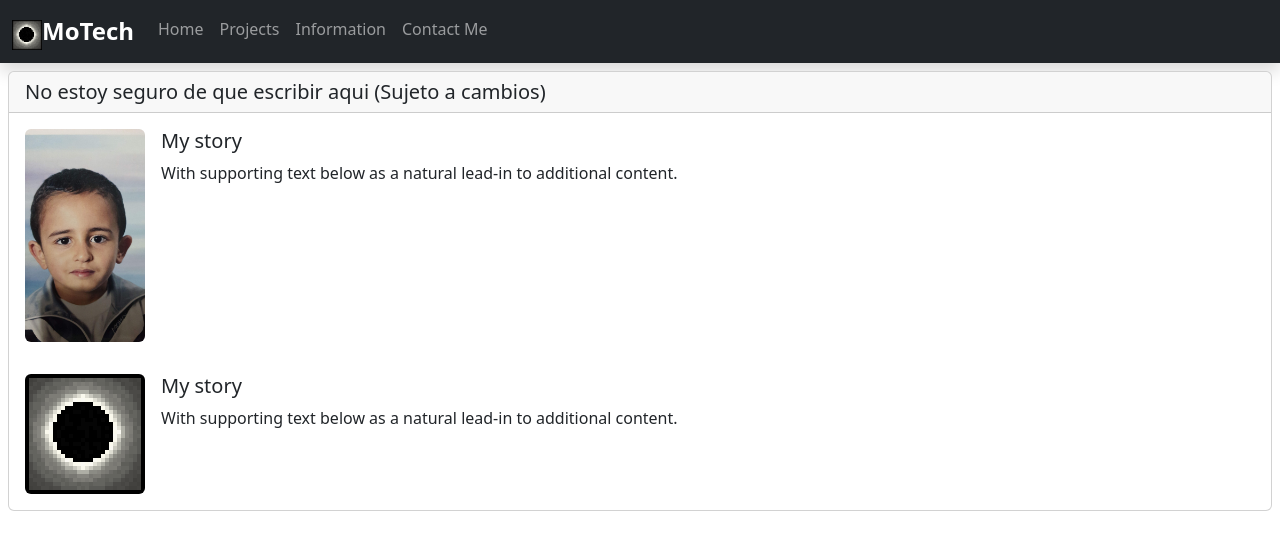
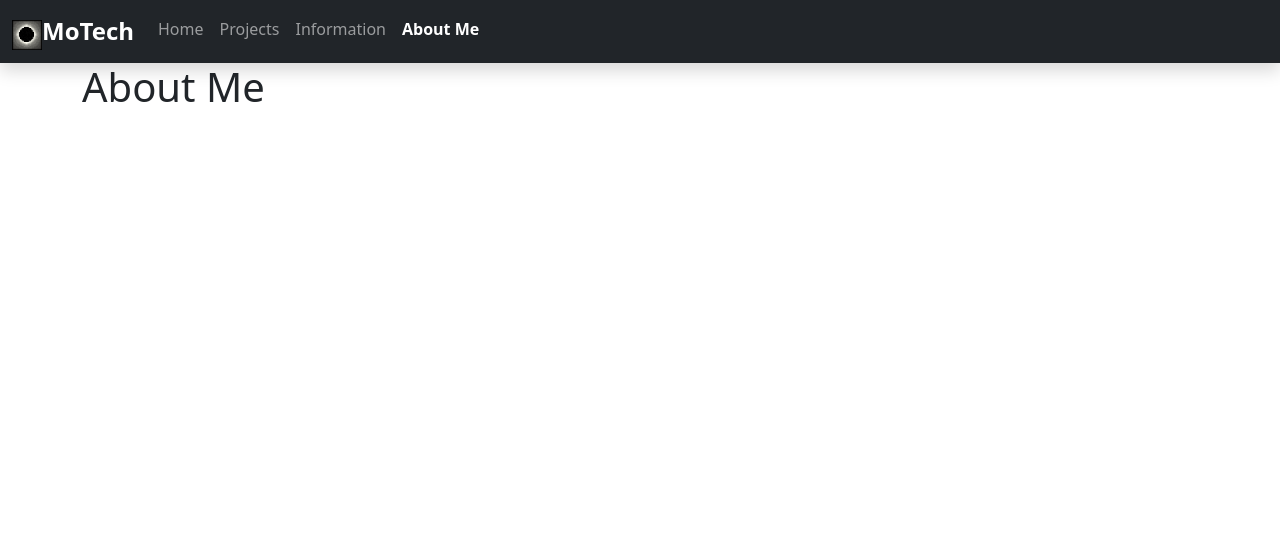
Before and after one commit to Mohamed-git-TJ/mo-tech, a React (Vite) app: page /aboutme in a window 1280 px wide. Shown: the top 550 px of the page. Built offline with nearby package versions, Linux system fonts and the light colour scheme.

Commit message:
NavBar improvements and Routing implementation

```diff
--- a/package.json
+++ b/package.json
@@ -14,7 +14,8 @@
     "jquery": "^3.7.1",
     "popper.js": "^1.16.1",
     "react": "^18.3.1",
-    "react-dom": "^18.3.1"
+    "react-dom": "^18.3.1",
+    "react-router-dom": "^6.27.0"
   },
   "devDependencies": {
     "@eslint/js": "^9.11.1",
--- a/src/App.tsx
+++ b/src/App.tsx
@@ -1,18 +1,29 @@
 import NavBar from "./components/NavBar";
-import MainCard from "./components/MainCard";
+// import MainCard from "./components/MainCard";
 import "bootstrap/dist/css/bootstrap.css";
 import "bootstrap/dist/js/bootstrap.bundle.min.js";
-import imagePath from "./assets/eclipse.png";
-import imagePath1 from "./assets/mohamedColegio.jpg";
+import Projects from "./pages/Projects";
+import Information from "./pages/Information";
+import AboutMe from "./pages/AboutMe";
+import Home from "./pages/Home";
+import { Route, Routes } from "react-router-dom";
 
 // (importar logo en el futuro) import imagePath from ''
+// let items = ["Home", "Projects", "Information", "Contact Me"];
+//<MainCard imgSrcPath={imagePath1} imgSrcPath1={imagePath}></MainCard>;
 function App() {
-  let items = ["Home", "Projects", "Information", "Contact Me"];
   return (
-    <div>
-      <NavBar companyName="MoTech" imgSrcPath={imagePath} navItems={items} />
-      <MainCard imgSrcPath={imagePath1} imgSrcPath1={imagePath}></MainCard>
-    </div>
+    <>
+      <NavBar />
+      <div className="container">
+        <Routes>
+          <Route path="/" element={<Home />} />
+          <Route path="/projects" element={<Projects />} />
+          <Route path="/information" element={<Information />} />
+          <Route path="/aboutme" element={<AboutMe />} />
+        </Routes>
+      </div>
+    </>
   );
 }
 
--- a/src/components/NavBar.tsx
+++ b/src/components/NavBar.tsx
@@ -1,28 +1,36 @@
 import "bootstrap/dist/css/bootstrap.css";
 import "bootstrap/dist/css/bootstrap.min.css";
-import { useState } from "react";
+import imagePath from "../assets/eclipse.png";
+import { Link, useMatch, useResolvedPath } from "react-router-dom";
+// import { useState } from "react";
 
-interface NavBarProps {
-  companyName: string;
-  imgSrcPath: string;
-  navItems: string[];
-}
+// interface NavBarProps {
+//   companyName: string;
+//   imgSrcPath: string;
+//   navItems: string[];
+// }
 
-function NavBar({ companyName, imgSrcPath, navItems }: NavBarProps) {
-  const [selectedIndex, setSelectedIndex] = useState(-1);
+type CustomLinkProps = {
+  className: string;
+  to: string;
+  children: React.ReactNode;
+};
+
+function NavBar() {
+  //const [selectedIndex, setSelectedIndex] = useState(-1);
   return (
     <nav className="navbar navbar-expand-md navbar-dark bg-dark shadow">
       <div className="container-fluid">
-        <a className="navbar-brand" href="/">
+        <Link className="navbar-brand" to="/">
           <img
-            src={imgSrcPath}
+            src={imagePath}
             width="30"
             height="30"
             className="d-inline-block align-center"
             alt=""
           />
-          <span className="fw-bolder fs-4">{companyName}</span>
-        </a>
+          <span className="fw-bolder fs-4">MoTech</span>
+        </Link>
         <button
           className="navbar-toggler"
           type="button"
@@ -43,24 +51,21 @@ function NavBar({ companyName, imgSrcPath, navItems }: NavBarProps) {
           id="navbarSupportedContent"
         >
           <ul className="navbar-nav me-auto mb-2 mb-md-1">
-            {navItems.map((items, index) => (
-              <li
-                key={items}
-                className="nav-item"
-                onClick={() => setSelectedIndex(index)}
-              >
-                <a
-                  className={
-                    selectedIndex == index
-                      ? "nav-link active fw-bold"
-                      : "nav-link"
-                  }
-                  href="#"
-                >
-                  {items}
-                </a>
-              </li>
-            ))}
+            <CustomLink className="" to="/">
+              Home
+            </CustomLink>
+
+            <CustomLink className="" to="/projects">
+              Projects
+            </CustomLink>
+
+            <CustomLink className="" to="/information">
+              Information
+            </CustomLink>
+
+            <CustomLink className="" to="/aboutme">
+              About Me
+            </CustomLink>
           </ul>
         </div>
       </div>
@@ -68,4 +73,20 @@ function NavBar({ companyName, imgSrcPath, navItems }: NavBarProps) {
   );
 }
 
+function CustomLink({ className, to, children, ...props }: CustomLinkProps) {
+  const resolvedPath = useResolvedPath(to);
+  const isActive = useMatch({ path: resolvedPath.pathname, end: true });
+  return (
+    <li>
+      <Link
+        className={isActive ? "nav-link fw-bold active" : "nav-link"}
+        to={to}
+        {...props}
+      >
+        {children}
+      </Link>
+    </li>
+  );
+}
+
 export default NavBar;
--- a/src/main.tsx
+++ b/src/main.tsx
@@ -1,9 +1,12 @@
 import { StrictMode } from "react";
 import { createRoot } from "react-dom/client";
 import App from "./App.tsx";
+import { BrowserRouter } from "react-router-dom";
 
 createRoot(document.getElementById("root")!).render(
   <StrictMode>
-    <App />
+    <BrowserRouter>
+      <App />
+    </BrowserRouter>
   </StrictMode>
 );
--- /dev/null
+++ b/src/pages/AboutMe.tsx
@@ -0,0 +1,6 @@
+function AboutMe() {
+  //const [selectedIndex, setSelectedIndex] = useState(-1);
+  return <h1>About Me</h1>;
+}
+
+export default AboutMe;
--- /dev/null
+++ b/src/pages/Home.tsx
@@ -0,0 +1,10 @@
+import imagePath from "../assets/eclipse.png";
+import imagePath1 from "../assets/mohamedColegio.jpg";
+import MainCard from "../components/MainCard";
+
+function Home() {
+  //const [selectedIndex, setSelectedIndex] = useState(-1);
+  return <MainCard imgSrcPath={imagePath1} imgSrcPath1={imagePath} />;
+}
+
+export default Home;
--- /dev/null
+++ b/src/pages/Information.tsx
@@ -0,0 +1,6 @@
+function Information() {
+  //const [selectedIndex, setSelectedIndex] = useState(-1);
+  return <h1>Information</h1>;
+}
+
+export default Information;
--- /dev/null
+++ b/src/pages/Projects.tsx
@@ -0,0 +1,6 @@
+function Projects() {
+  //const [selectedIndex, setSelectedIndex] = useState(-1);
+  return <h1>Projects</h1>;
+}
+
+export default Projects;
```
Also changed, not shown: 1 other file (tests, documents, lock files or other folders).
